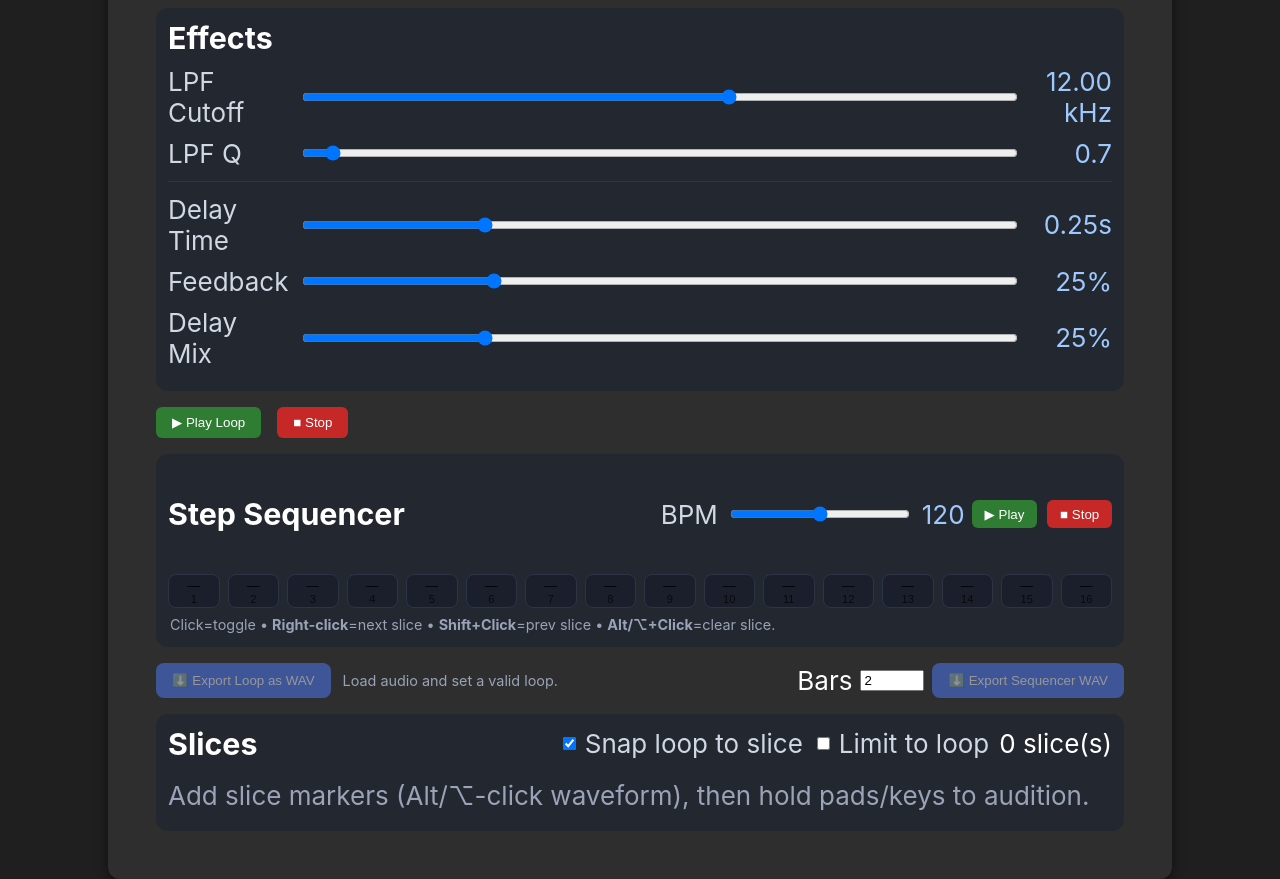
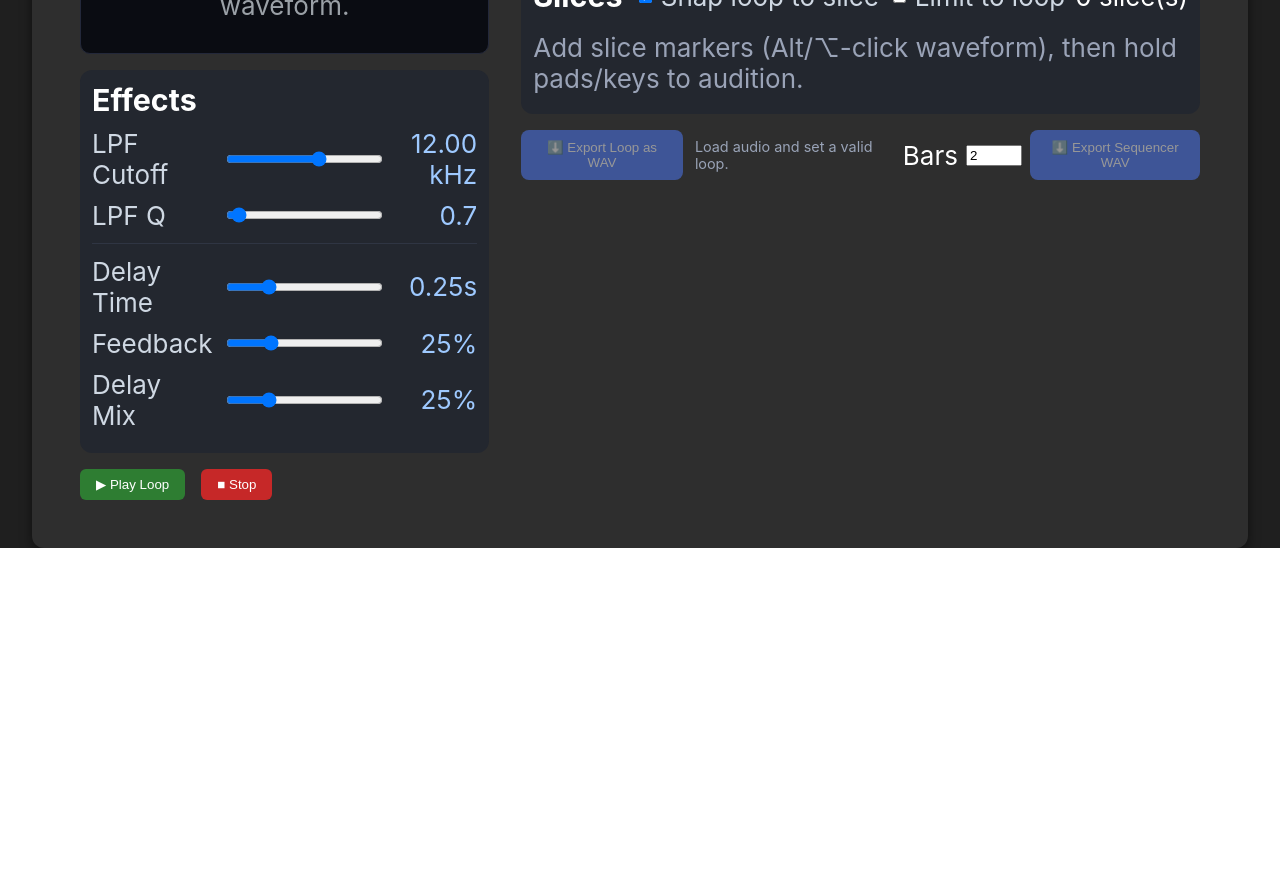
Before and after one commit to amerissa007/Issas-Online-Sampler, a React (Create React App) app: page / in a window 1280 px wide. Shown: the part 460-1339 px from the top of the page. After the commit the page ends 1008 px from the top, so only its background shows below. Built offline with nearby package versions, Linux system fonts and the light colour scheme.

Commit message:
empty commit

```diff
--- a/package.json
+++ b/package.json
@@ -1,4 +1,5 @@
 {
+  "homepage": "https://amerissa007.github.io/Issas-Online-Sampler",
   "name": "sampler",
   "version": "0.1.0",
   "private": true,
@@ -16,7 +17,9 @@
     "start": "react-scripts start",
     "build": "react-scripts build",
     "test": "react-scripts test",
-    "eject": "react-scripts eject"
+    "eject": "react-scripts eject",
+    "predeploy": "npm run build",
+    "deploy": "gh-pages -d build"
   },
   "eslintConfig": {
     "extends": [
@@ -38,6 +41,7 @@
   },
   "devDependencies": {
     "autoprefixer": "^10.4.21",
+    "gh-pages": "^6.3.0",
     "postcss": "^8.5.6",
     "tailwindcss": "^4.1.13"
   }
--- a/src/App.css
+++ b/src/App.css
@@ -11,9 +11,9 @@
 
 .app-container {
   background-color: #2e2e2e;
+  display: flex;
   border-radius: 12px;
   padding: 2rem;
   width: 90%;
-  max-width: 1000px;
   box-shadow: 0 4px 12px rgba(0,0,0,0.5);
 }
--- a/src/App.js
+++ b/src/App.js
@@ -156,7 +156,6 @@ export default function App() {
     setLoopEnd(audioBuffer.duration);
     setPlayhead(0);
 
-    // default: 8 even slices across whole file
     const N = 8;
     const arr = [];
     for (let i = 0; i < N; i++) {
@@ -172,8 +171,8 @@ export default function App() {
     <div className="app">
       <h1>Issa's Online Sampler</h1>
       <div className="app-container">
+        <div className="left-panel">
           <FileImport onFileSelected={handleFileSelected} />
-
           <WaveformViewer
             buffer={buffer}
             playhead={playhead}
@@ -185,9 +184,6 @@ export default function App() {
             onAddSlice={addSliceAt}
             onRemoveSlice={removeSliceNear}
           />
-
-
-
           <SampleControls
             buffer={buffer}
             volume={volume} setVolume={setVolume}
@@ -221,7 +217,8 @@ export default function App() {
             rate={rate}
             onPlayhead={setPlayhead}
           />
-
+        </div>
+        <div className="right-panel">
           <StepSequencer
             audioCtx={ctx}
             buffer={buffer}
@@ -243,25 +240,6 @@ export default function App() {
           />
 
 
-        <ExportControls
-          audioCtx={ctx}
-          buffer={buffer}
-          reversedBuffer={reversedBuffer}
-          reverse={reverse}
-          loopStart={loopStart}
-          loopEnd={loopEnd}
-          rate={rate}
-          volume={volume}
-          pan={pan}
-          bpm={bpm}
-          steps={steps}
-          gate={gate}
-          filterCutoff={filterCutoff}
-          filterQ={filterQ}
-          delayTime={delayTime}
-          delayFeedback={delayFeedback}
-          delayMix={delayMix}
-        />
           <SliceControls
             buffer={buffer}
             slicePoints={slicePoints}
@@ -283,6 +261,26 @@ export default function App() {
             setLoopEnd={setLoopEnd}
           />
 
+          <ExportControls
+            audioCtx={ctx}
+            buffer={buffer}
+            reversedBuffer={reversedBuffer}
+            reverse={reverse}
+            loopStart={loopStart}
+            loopEnd={loopEnd}
+            rate={rate}
+            volume={volume}
+            pan={pan}
+            bpm={bpm}
+            steps={steps}
+            gate={gate}
+            filterCutoff={filterCutoff}
+            filterQ={filterQ}
+            delayTime={delayTime}
+            delayFeedback={delayFeedback}
+            delayMix={delayMix}
+          />
+        </div>
       </div>
     </div>
   );
--- a/src/components/PadGrid/PadGrid.jsx
+++ b/src/components/PadGrid/PadGrid.jsx
@@ -1,12 +1,6 @@
 import { useEffect, useMemo, useRef, useState } from "react";
 import "./padgrid.css";
 
-/**
- * PadGrid: user-defined slices playable by mouse/touch/keyboard.
- * - Hold to play, release to stop (short envelope).
- * - Polyphonic.
- * - No recording hooks.
- */
 export default function PadGrid({
   audioCtx,
   buffer,
@@ -15,7 +9,7 @@ export default function PadGrid({
   loopStart,
   loopEnd,
   rate = 1,
-  gainNode,             // your inputGain node (FX chain)
+  gainNode,
   slicePoints = [],
   setLoopStart,
   setLoopEnd,
@@ -34,7 +28,6 @@ export default function PadGrid({
     "z","x","c","v","b","n","m",",",".","/"
   ]).current;
 
-  // Build segments from all slices (optionally limited to loop)
   const segments = useMemo(() => {
     if (!buffer) return [];
     const pts = slicePoints.slice().sort((a,b)=>a-b).filter(t => t >= 0 && t < buffer.duration);
@@ -72,7 +65,7 @@ export default function PadGrid({
     const useBuf = reverse ? reversedBuffer : buffer;
     if (!out || !useBuf) return;
 
-    stopPad(idx); // retrigger same pad
+    stopPad(idx);
 
     const seg = segments[idx];
     const startOffset = reverse ? (useBuf.duration - seg.end) : seg.start;
@@ -88,7 +81,7 @@ export default function PadGrid({
 
     src.connect(g).connect(out);
     try { audioCtx.resume(); } catch {}
-    src.start(now, startOffset); // play until stop
+    src.start(now, startOffset);
 
     activeRef.current[idx] = { src, gain: g };
     setHeldPads(prev => new Set(prev).add(idx));
@@ -126,7 +119,6 @@ export default function PadGrid({
     downKeysRef.current.clear();
   };
 
-  // mouse/touch
   const md = (e,i)=>{ e.preventDefault(); startPad(i); };
   const mu = (e,i)=>{ e.preventDefault(); stopPad(i); };
   const ml = (e,i)=>{ e.preventDefault(); stopPad(i); };
@@ -134,7 +126,6 @@ export default function PadGrid({
   const te = (e,i)=>{ e.preventDefault(); stopPad(i); };
   const tc = (e,i)=>{ e.preventDefault(); stopPad(i); };
 
-  // keyboard
   useEffect(() => {
     const onKeyDown = (e) => {
       const tag = (e.target && e.target.tagName || "").toLowerCase();
--- a/src/components/StepSequencer/StepSequencer.jsx
+++ b/src/components/StepSequencer/StepSequencer.jsx
@@ -34,7 +34,6 @@ export default function StepSequencer({
   useEffect(() => { bpmRef.current = bpm; }, [bpm]);
   useEffect(() => { stepSlicesRef.current = stepSlices; }, [stepSlices]);
 
-  // Build slice segments from the entire file (independent of loop)
   const segments = useMemo(() => {
     if (!buffer) return [];
     const pts = slicePoints.slice().sort((a,b)=>a-b).filter(t => t >= 0 && t < buffer.duration);
--- a/src/components/TransportControls/TransportControls.jsx
+++ b/src/components/TransportControls/TransportControls.jsx
@@ -1,4 +1,3 @@
-// src/components/TransportControls/TransportControls.jsx
 import { useEffect, useRef } from "react";
 import "./transportcontrols.css";
 
@@ -38,7 +37,6 @@ export default function TransportControls({
     src.loopEnd = endOffset;
     src.playbackRate.value = rate;
 
-    // connect to first node of your chain (inputGain)
     src.connect(gainNode);
     src.start(0, startOffset);
 
@@ -79,15 +77,13 @@ export default function TransportControls({
     }
   };
 
-  // live rate updates
   useEffect(() => {
     if (audioCtx && sourceRef.current) {
       sourceRef.current.playbackRate.setValueAtTime(rate, audioCtx.currentTime);
     }
   }, [rate, audioCtx]);
 
-  // cleanup on unmount
-  useEffect(() => () => stop(), []); // eslint-disable-line react-hooks/exhaustive-deps
+  useEffect(() => () => stop(), []);
 
   return (
     <div className="transport">
```
Also changed, not shown: src/components/SampleControls/samplecontrols.css (+29 -6 lines), src/components/WaveformViewer/WaveformViewer.jsx (+0 -13 lines), 1 other file (tests, documents, lock files or other folders). Lines whose indentation alone changed are shown as unchanged.
